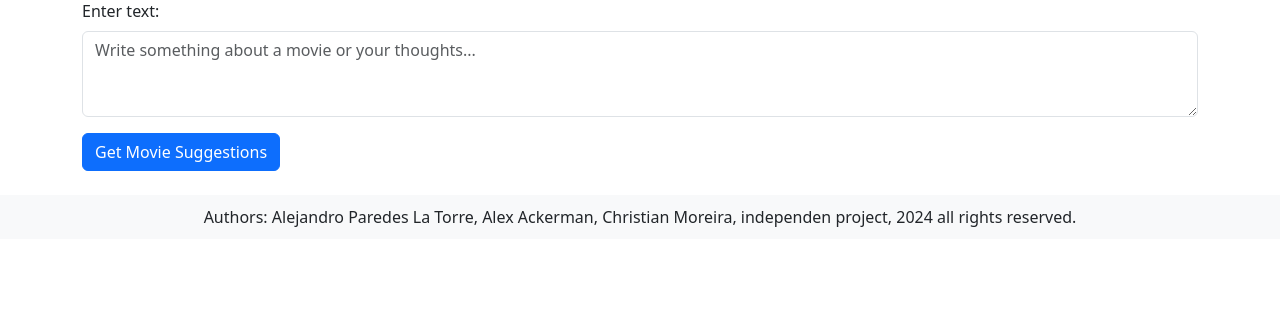
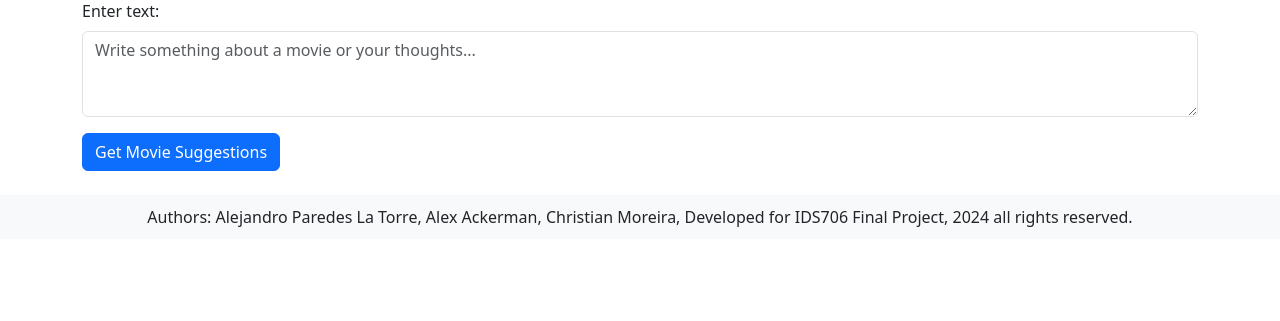
Before and after one commit to AlejandroParedesLT/IDS706_final_project_alejandro_alex_christian, a Flask app: page / in a window 1280 px wide. Shown: the part 259-580 px from the top of the page. Run offline with Flask 3, Linux system fonts and the light colour scheme.

Commit message:
Added readme

```diff
--- a/backend/templates/layout.html
+++ b/backend/templates/layout.html
@@ -46,7 +46,7 @@
     </div>
     <footer>
         <div class="container">
-            <p class="mb-0">Authors: Alejandro Paredes La Torre, Alex Ackerman, Christian Moreira, independen project, 2024 all rights reserved.</p>
+            <p class="mb-0">Authors: Alejandro Paredes La Torre, Alex Ackerman, Christian Moreira, Developed for IDS706 Final Project, 2024 all rights reserved.</p>
         </div>
     </footer>
     <script src="https://cdn.jsdelivr.net/npm/bootstrap@5.3.0-alpha1/dist/js/bootstrap.bundle.min.js"></script>
```
Also changed, not shown: README.md.
